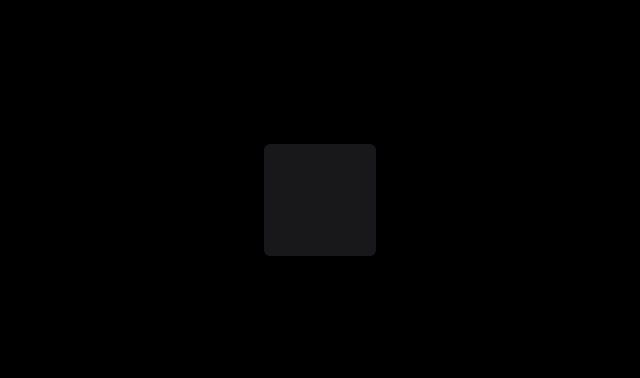
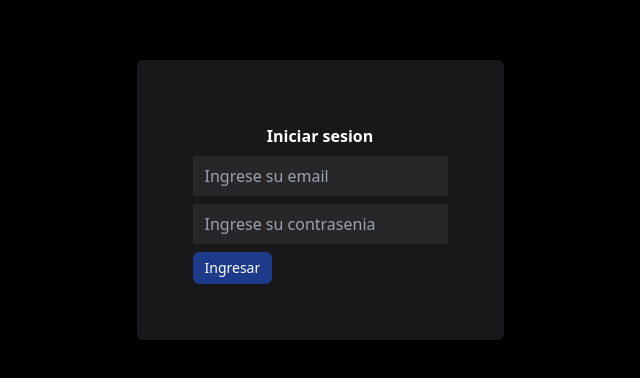
Before and after one commit to CarolinaMamani/4to_semestre, a React (Vite) app in the folder JavaScript/PERN-stack/frontend/: page /login in a window 1280 px wide. Shown: the part 168-546 px from the top of the page, without its empty margins (320-960 px from the left). Built offline with nearby package versions, Linux system fonts and the light colour scheme.

Commit message:
JS 9 Video 2 pt2

```diff
--- a/JavaScript/PERN-stack/frontend/src/pages/LoginPage.jsx
+++ b/JavaScript/PERN-stack/frontend/src/pages/LoginPage.jsx
@@ -4,7 +4,12 @@ function LoginPage() {
   return (
     <div className="h-[calc(100vh-64px)] flex items-center justify-center">
       <Card>
-        <h1 className=""></h1>
+        <h1 className="text4x1 font-bold my-2 text-center">Iniciar sesion</h1>
+        <form>
+          <Input placeholder = "Ingrese su email"></Input>
+          <Input placeholder = "Ingrese su contrasenia"></Input>
+          <Button>Ingresar</Button>
+        </form>
       </Card>
 
     </div>
--- /dev/null
+++ b/JavaScript/PERN-stack/frontend/src/pages/NotFound.jsx
@@ -0,0 +1,13 @@
+import React from 'react'
+import {Link} from 'react-router-dom'
+import { Card } from '../componentes/ui'
+
+function NotFound() {
+  return (
+    <div className='h-[calc{100vh-64px)] flex justify-center items-center flex-col'>
+        <Card></Card>
+    </div>
+  )
+}
+
+export default NotFound
```
